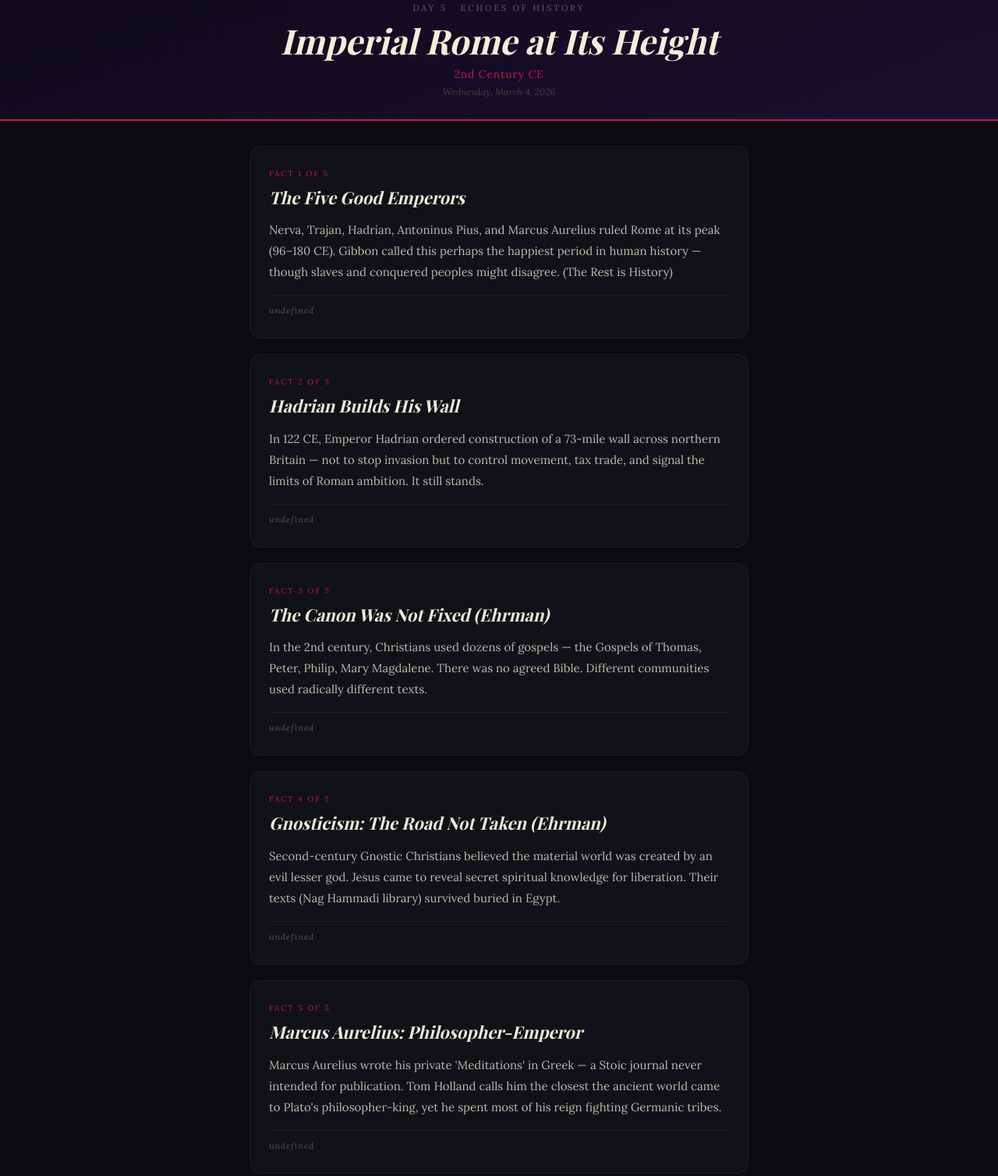
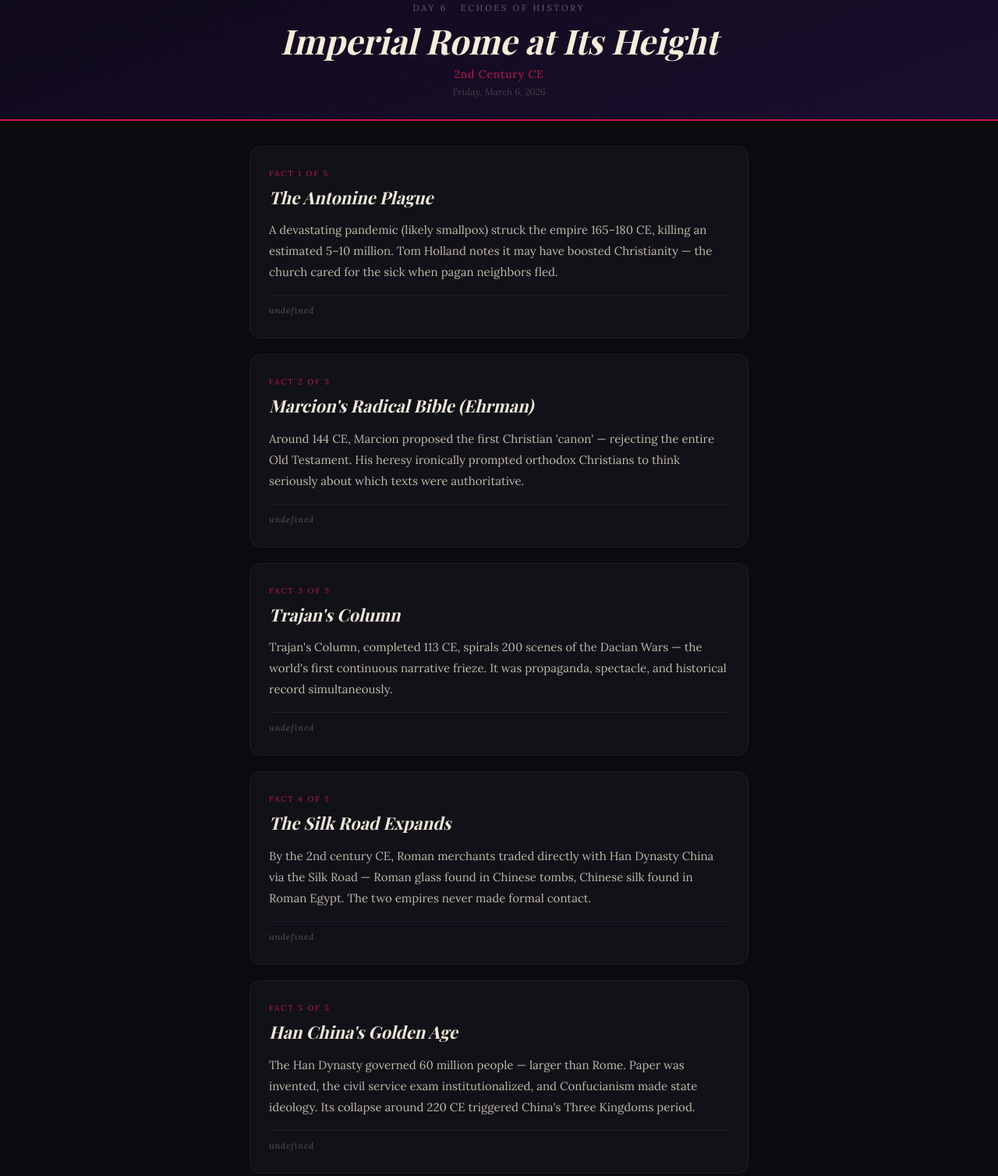
Before and after one commit to Spikes666/history-daily, a plain HTML site: page index.html in a window 1280 px wide. Shown: the part 33-1541 px from the top of the page at 78% size. Drawn offline with nearby package versions, Linux system fonts and the light colour scheme; a web font is replaced by a local one.

Commit message:
Day update: 3/6/2026

```diff
--- a/index.html
+++ b/index.html
@@ -3,7 +3,7 @@
 <head>
   <meta charset="utf-8">
   <meta name="viewport" content="width=device-width, initial-scale=1">
-  <title>Echoes of History — Day 5</title>
+  <title>Echoes of History — Day 6</title>
   <link rel="preconnect" href="https://fonts.googleapis.com">
   <link href="https://fonts.googleapis.com/css2?family=Playfair+Display:ital,wght@0,700;1,400&family=Lora:ital@0;1&display=swap" rel="stylesheet">
   <style>
@@ -126,46 +126,46 @@
 </head>
 <body>
   <div class="header">
-    <div class="header-day">Day 5 · Echoes of History</div>
+    <div class="header-day">Day 6 · Echoes of History</div>
     <h1 class="header-title">Imperial Rome at Its Height</h1>
     <div class="header-era">2nd Century CE</div>
-    <div class="header-date">Wednesday, March 4, 2026</div>
+    <div class="header-date">Friday, March 6, 2026</div>
   </div>
 
   <div class="cards">
 
     <div class="card" style="animation-delay: 0s">
       <div class="card-num">Fact 1 of 5</div>
-      <h2 class="card-title">The Five Good Emperors</h2>
-      <p class="card-fact">Nerva, Trajan, Hadrian, Antoninus Pius, and Marcus Aurelius ruled Rome at its peak (96–180 CE). Gibbon called this perhaps the happiest period in human history — though slaves and conquered peoples might disagree. (The Rest is History)</p>
+      <h2 class="card-title">The Antonine Plague</h2>
+      <p class="card-fact">A devastating pandemic (likely smallpox) struck the empire 165–180 CE, killing an estimated 5–10 million. Tom Holland notes it may have boosted Christianity — the church cared for the sick when pagan neighbors fled.</p>
       <div class="card-source">undefined</div>
     </div>
 
     <div class="card" style="animation-delay: 0.1s">
       <div class="card-num">Fact 2 of 5</div>
-      <h2 class="card-title">Hadrian Builds His Wall</h2>
-      <p class="card-fact">In 122 CE, Emperor Hadrian ordered construction of a 73-mile wall across northern Britain — not to stop invasion but to control movement, tax trade, and signal the limits of Roman ambition. It still stands.</p>
+      <h2 class="card-title">Marcion's Radical Bible (Ehrman)</h2>
+      <p class="card-fact">Around 144 CE, Marcion proposed the first Christian 'canon' — rejecting the entire Old Testament. His heresy ironically prompted orthodox Christians to think seriously about which texts were authoritative.</p>
       <div class="card-source">undefined</div>
     </div>
 
     <div class="card" style="animation-delay: 0.2s">
       <div class="card-num">Fact 3 of 5</div>
-      <h2 class="card-title">The Canon Was Not Fixed (Ehrman)</h2>
-      <p class="card-fact">In the 2nd century, Christians used dozens of gospels — the Gospels of Thomas, Peter, Philip, Mary Magdalene. There was no agreed Bible. Different communities used radically different texts.</p>
+      <h2 class="card-title">Trajan's Column</h2>
+      <p class="card-fact">Trajan's Column, completed 113 CE, spirals 200 scenes of the Dacian Wars — the world's first continuous narrative frieze. It was propaganda, spectacle, and historical record simultaneously.</p>
       <div class="card-source">undefined</div>
     </div>
 
     <div class="card" style="animation-delay: 0.30000000000000004s">
       <div class="card-num">Fact 4 of 5</div>
-      <h2 class="card-title">Gnosticism: The Road Not Taken (Ehrman)</h2>
-      <p class="card-fact">Second-century Gnostic Christians believed the material world was created by an evil lesser god. Jesus came to reveal secret spiritual knowledge for liberation. Their texts (Nag Hammadi library) survived buried in Egypt.</p>
+      <h2 class="card-title">The Silk Road Expands</h2>
+      <p class="card-fact">By the 2nd century CE, Roman merchants traded directly with Han Dynasty China via the Silk Road — Roman glass found in Chinese tombs, Chinese silk found in Roman Egypt. The two empires never made formal contact.</p>
       <div class="card-source">undefined</div>
     </div>
 
     <div class="card" style="animation-delay: 0.4s">
       <div class="card-num">Fact 5 of 5</div>
-      <h2 class="card-title">Marcus Aurelius: Philosopher-Emperor</h2>
-      <p class="card-fact">Marcus Aurelius wrote his private 'Meditations' in Greek — a Stoic journal never intended for publication. Tom Holland calls him the closest the ancient world came to Plato's philosopher-king, yet he spent most of his reign fighting Germanic tribes.</p>
+      <h2 class="card-title">Han China's Golden Age</h2>
+      <p class="card-fact">The Han Dynasty governed 60 million people — larger than Rome. Paper was invented, the civil service exam institutionalized, and Confucianism made state ideology. Its collapse around 220 CE triggered China's Three Kingdoms period.</p>
       <div class="card-source">undefined</div>
     </div>
 
```
